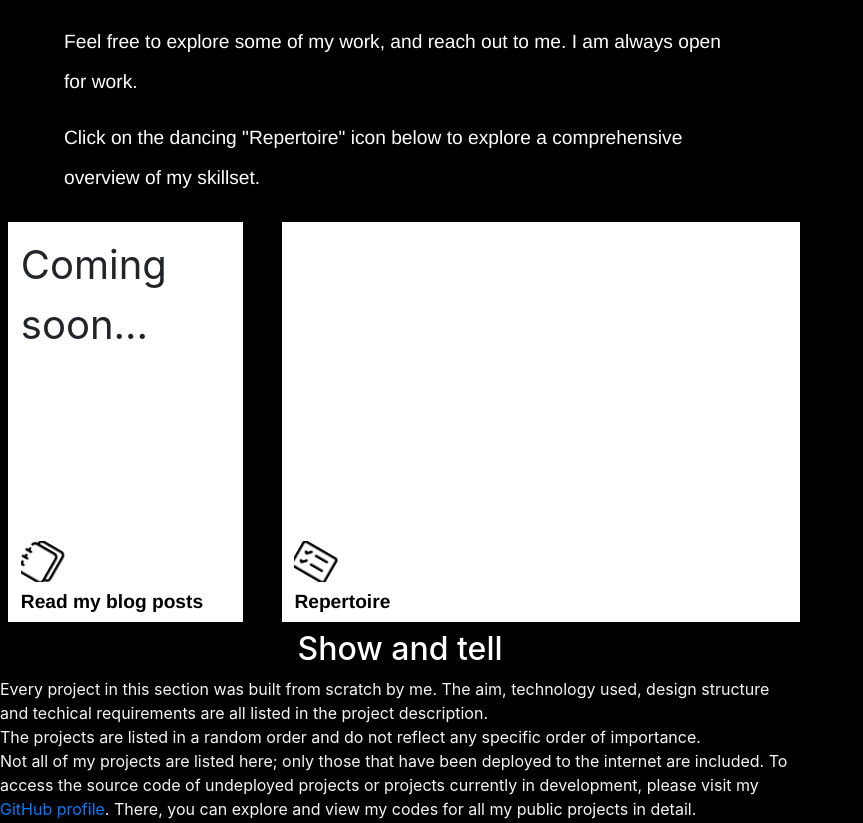
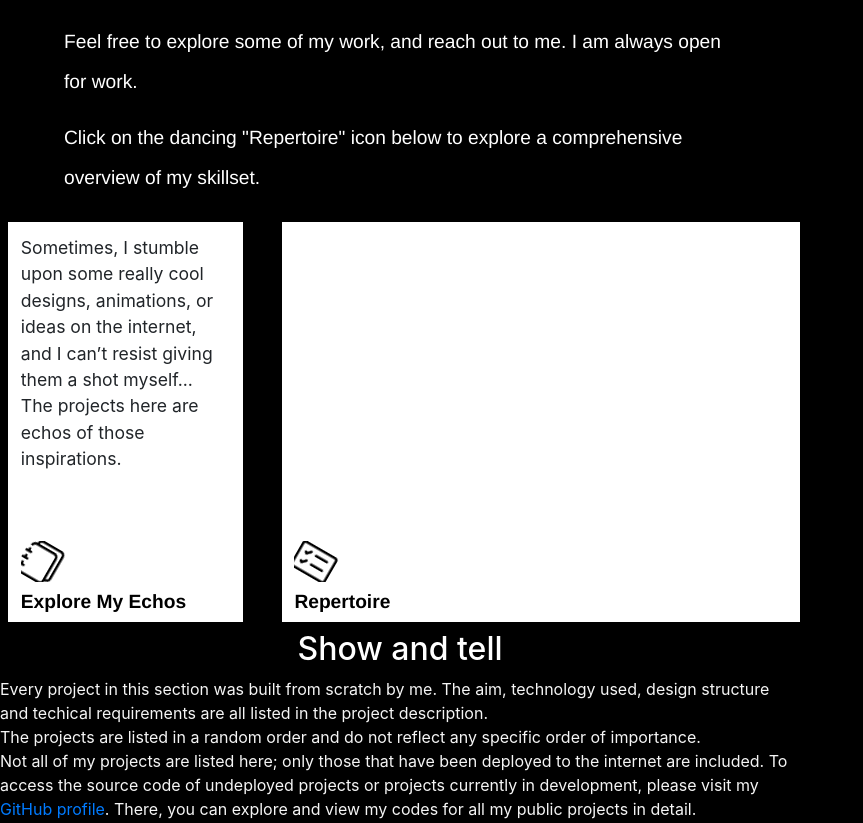
Before and after one commit to Kharay33455/portfolio, a Django app: template base/templates/base/home.html in a window 1280 px wide. Shown: the part 1372-2195 px from the top of the page, without its empty margins (0-863 px from the left). Run offline with Django 3.2, Linux system fonts and the light colour scheme; the template is opened without the code that fills it, so the values that code supplies are empty.

Commit message:
Finished

```diff
--- a/base/templates/base/home.html
+++ b/base/templates/base/home.html
@@ -2,7 +2,7 @@
 {% load static %}
 
 {% block content %}
-
+<!--Head to link style sheet-->
 <head>
     <link rel="stylesheet" href="{% static 'css/index.css' %}">
 </head>
@@ -16,6 +16,7 @@
             </div>
 
         </div>
+        <!--Animation-->
         <h1 id="main-head">
             <span class="hide-soft" id="software">Software </span><span id="title">wait for it....</span><span id="blinker">|</span>
         </h1>
@@ -58,13 +59,14 @@
     <div class="topContainer">
         <div class="blog both">
             <div>
-                <p style="font-size: 5vh;">
-                    Coming soon...
+                <p style="font-size: 1.1em;">
+                    Sometimes, I stumble upon some really cool designs, animations, or ideas on the internet, and I can’t resist giving them a shot myself...
+                <br>The projects here are echos of those inspirations.
                 </p>
             </div>
 
 
-            <a href="" class="no-style">
+            <a href="{% url 'designs:designs' %}" class="no-style">
                 <div class="words innerHeader">
                     <div>
                         <svg xmlns="http://www.w3.org/2000/svg" width="5vh" height="5vh" fill="currentColor"
@@ -75,7 +77,7 @@
                                 d="M1 6v-.5a.5.5 0 0 1 1 0V6h.5a.5.5 0 0 1 0 1h-2a.5.5 0 0 1 0-1zm0 3v-.5a.5.5 0 0 1 1 0V9h.5a.5.5 0 0 1 0 1h-2a.5.5 0 0 1 0-1zm0 2.5v.5H.5a.5.5 0 0 0 0 1h2a.5.5 0 0 0 0-1H2v-.5a.5.5 0 0 0-1 0" />
                         </svg>
                     </div>
-                    Read my blog posts
+                    Explore My Echos
                 </div>
             </a>
 
--- a/designs/templates/designs/ethx-home.html
+++ b/designs/templates/designs/ethx-home.html
@@ -846,6 +846,7 @@
                             <div style="position: absolute; width: 100%; right: 0vw;">
                                 <p style="text-align: right; margin-right: -5vw;" onclick="showTop()"
                                     class="showButton">
+                                    Click me &rarr;
                                     <svg xmlns="http://www.w3.org/2000/svg" width="40" height="40" fill="currentColor"
                                         class="bi bi-caret-left-fill" viewBox="0 0 16 16">
                                         <path
```
Also changed, not shown: designs/templates/designs/design.html (+8 -1 lines), static/css/designs.css (+16 -4 lines).
